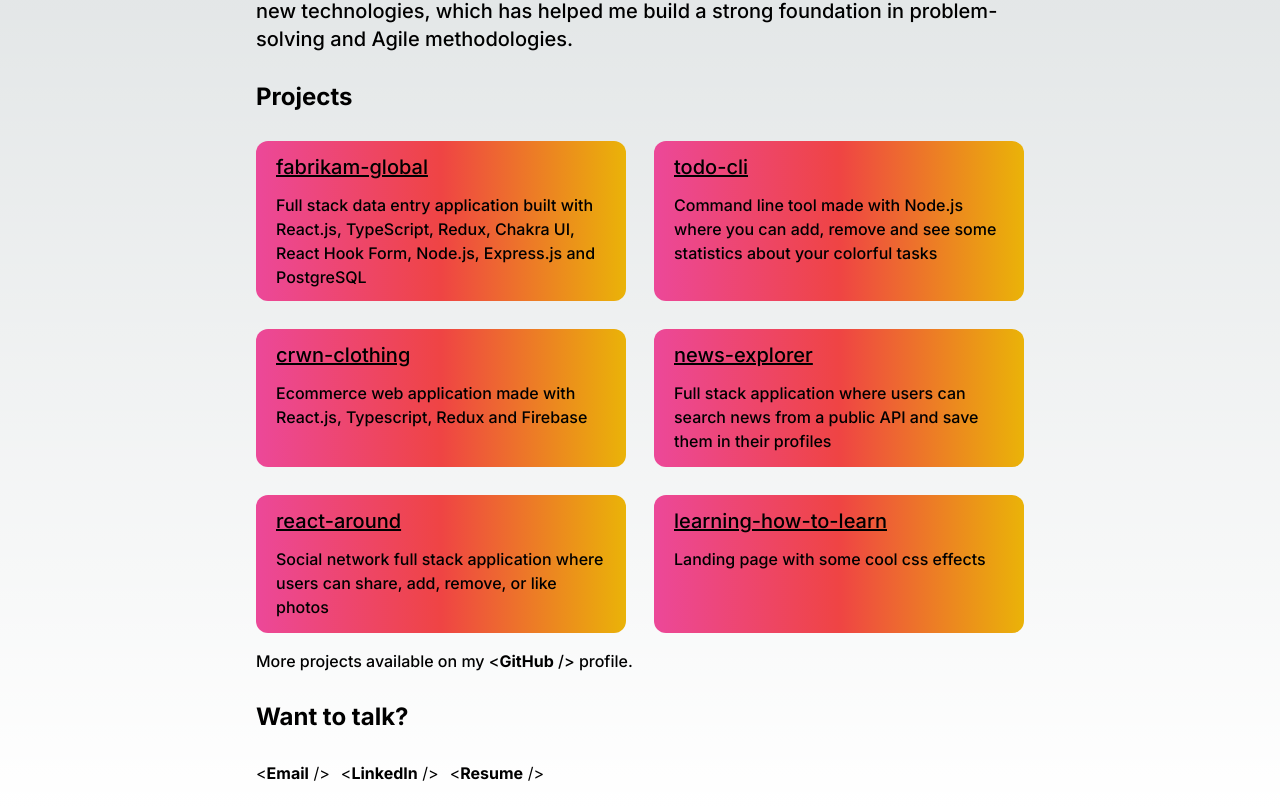
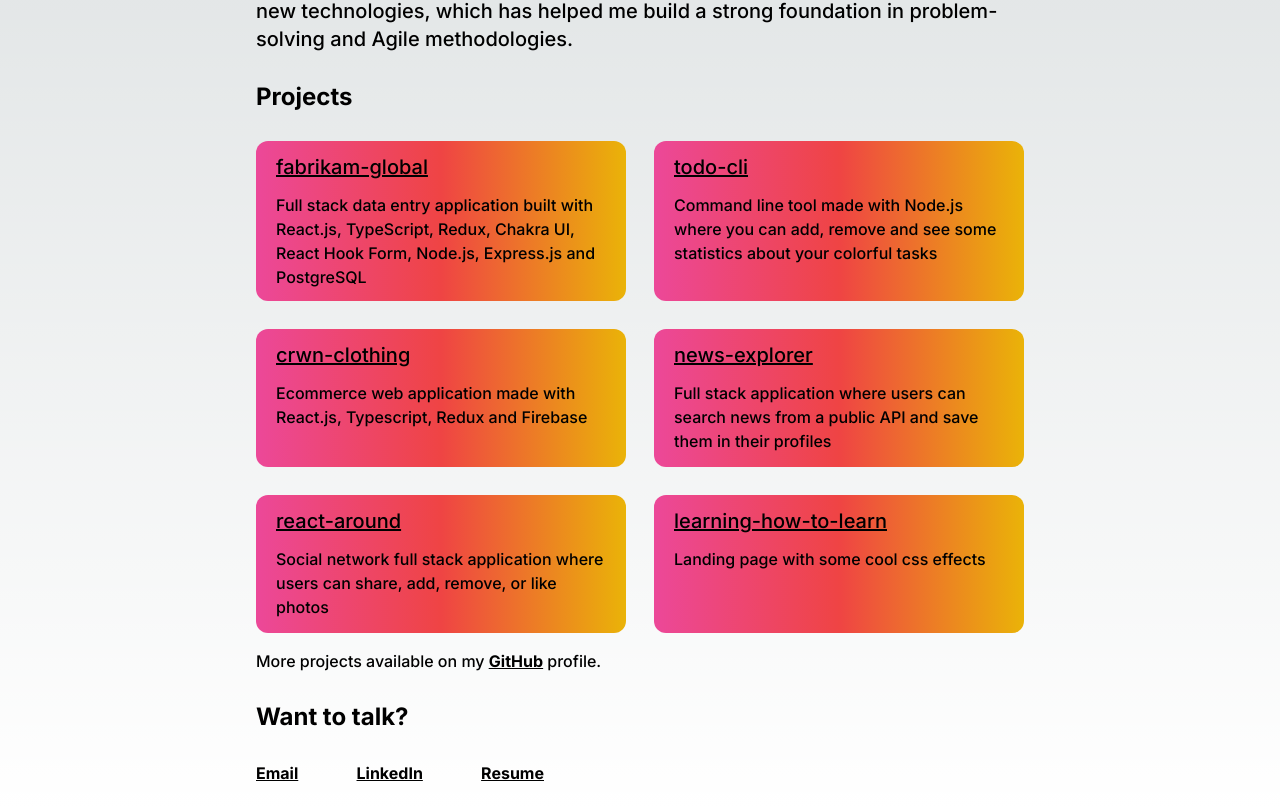
Before and after one commit to timothyrusso/personal-website-next, a Next.js app: page / in a window 1280 px wide. Shown: the part 399-1208 px from the top of the page. Built offline with nearby package versions, Linux system fonts and the light colour scheme.

Commit message:
feat: underline links

```diff
--- a/components/Footer/Footer.tsx
+++ b/components/Footer/Footer.tsx
@@ -5,39 +5,33 @@ export const Footer = () => {
     <footer>
       <h2 className="text-2xl font-bold mb-7 mt-7">Want to talk?</h2>
       <ul
-        className={`flex justify-between ${styles['max-width-footer-links']}`}
+        className={`flex justify-between underline ${styles['max-width-footer-links']}`}
       >
         <li>
-          &#60;
           <a
             className="gradient-text-hover font-bold"
             href="mailto:russotimothy@live.it"
           >
             Email
-          </a>{' '}
-          /&#62;
+          </a>
         </li>
         <li>
-          &#60;
           <a
             className="gradient-text-hover font-bold"
             href="https://www.linkedin.com/in/russotimothysoftwareengineer/"
             target="_blank"
           >
             LinkedIn
-          </a>{' '}
-          /&#62;
+          </a>
         </li>
         <li>
-          &#60;
           <a
             className="gradient-text-hover font-bold"
             href="https://docs.google.com/document/d/1cNIQyn6GO5usEu9Hs_lQVgJPxMxgYiiw5ZGZX69TjqI/edit"
             target="_blank"
           >
             Resume
-          </a>{' '}
-          /&#62;
+          </a>
         </li>
       </ul>
     </footer>
--- a/components/ProjectsGrid/ProjectsGrid.tsx
+++ b/components/ProjectsGrid/ProjectsGrid.tsx
@@ -16,15 +16,17 @@ export const ProjectsGrid = () => {
         ))}
       </ul>
       <div className="text-base font-medium mt-4">
-        More projects available on my &#60;
+        More projects available on my{' '}
+        <span className="underline">
           <a
             className="gradient-text-hover font-bold"
             href="https://github.com/timothyrusso"
             target="_blank"
           >
             GitHub
-        </a>{' '}
-        /&#62; profile.
+          </a>
+        </span>{' '}
+        profile.
       </div>
     </div>
   );
```
Lines whose indentation alone changed are shown as unchanged.
